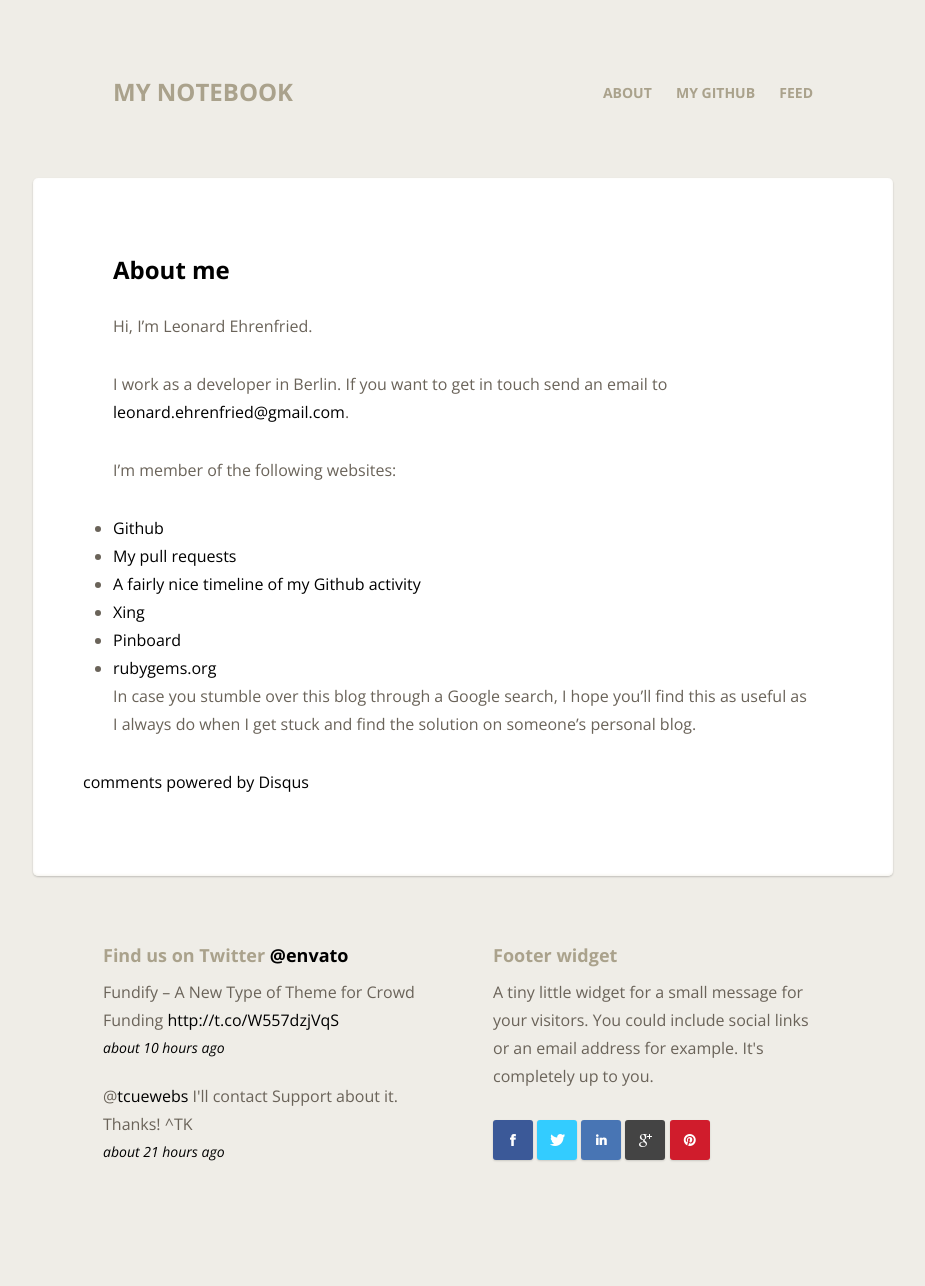
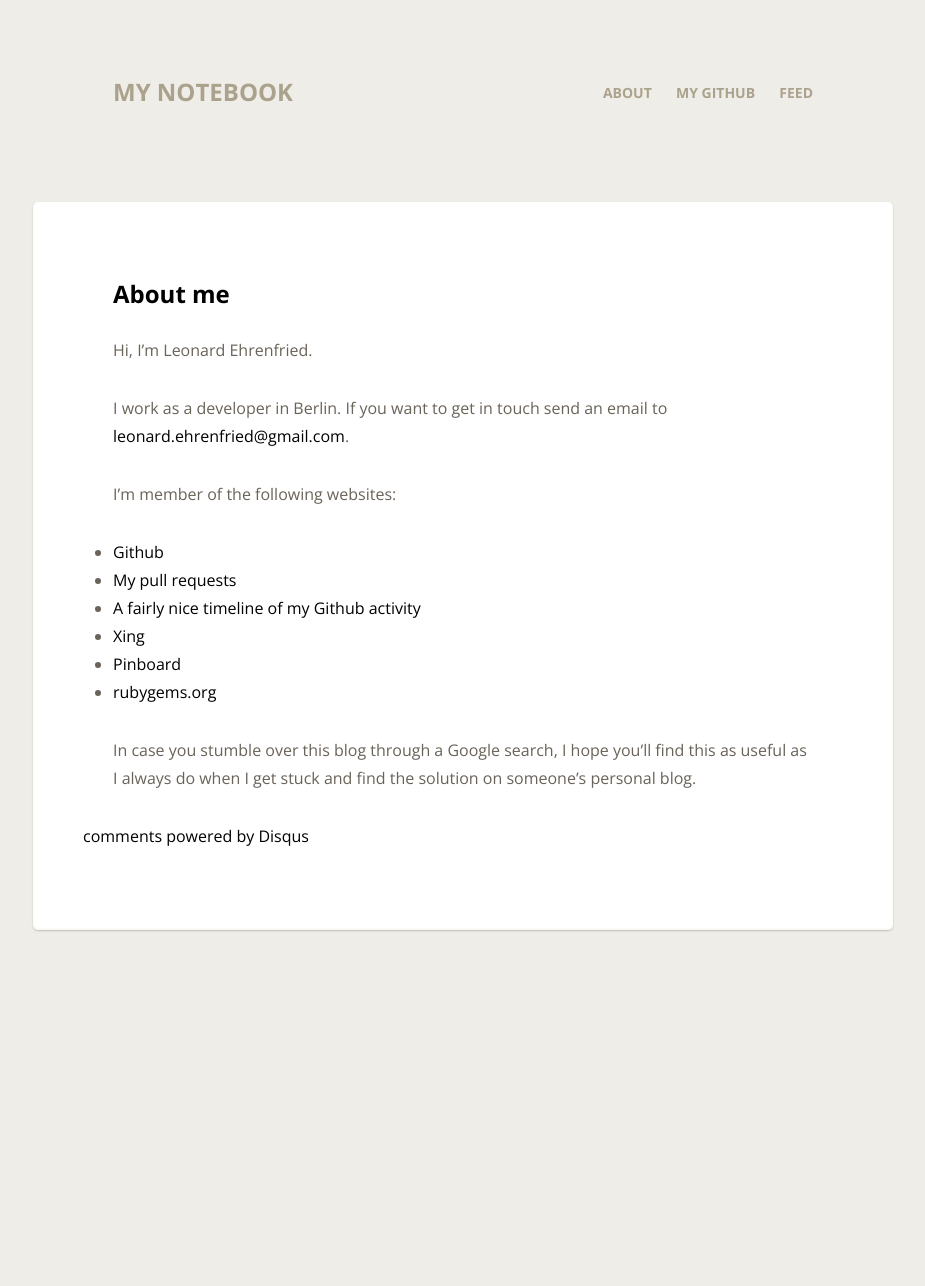
Before and after one commit to leonardehrenfried/blog, a Jekyll site: the page built from about.md, in a window 1280 px wide. Shown: the whole page, without its empty margins (177-1102 px from the left). Built offline with Jekyll 4.4.1, drawn with Linux system fonts in a browser that asks for light colours; nearby versions of some CDN libraries; Markdown is read by kramdown in place of the engine named in the settings; comment, search, counter and statistics services are not loaded; after the commit the page ends 1100 px from its top, so only the background shows below that.

Commit message:
Fix footer

```diff
--- a/_layouts/layout.html
+++ b/_layouts/layout.html
@@ -42,17 +42,8 @@
     <footer>
       <div class="slate">
         <div class="four columns">
-          <h5>Find us on Twitter <a href="#">@envato</a></h5>
-          <div class="tweet"><ul class="tweet_list"><li class="tweet_first tweet_odd"><span class="tweet_text">Fundify – A New Type of Theme for Crowd Funding <a href="http://t.co/W557dzjVqS">http://t.co/W557dzjVqS</a></span> <span class="tweet_time"><a href="http://twitter.com/envato/status/312026569973575680" title="view tweet on twitter">about 10 hours ago</a></span></li><li class="tweet_even"><span class="tweet_text"><span class="at">@</span><a href="http://twitter.com/tcuewebs">tcuewebs</a> I'll contact Support about it. Thanks! ^TK</span> <span class="tweet_time"><a href="http://twitter.com/envato/status/311853129824092161" title="view tweet on twitter">about 21 hours ago</a></span></li></ul></div>
         </div>
         <div class="four columns">
-          <h5>Footer widget</h5>
-          <p>A tiny little widget for a small message for your visitors. You could include social links or an email address for example. It's completely up to you.</p>
-          <a href="#"><button class="facebook"><i class="icon-facebook"></i></button></a>
-          <a href="#"><button class="twitter"><i class="icon-twitter"></i></button></a>
-          <a href="#"><button class="linkedin"><i class="icon-linkedin"></i></button></a>
-          <a href="#"><button class="google_plus"><i class="icon-google-plus"></i></button></a>
-          <a href="#"><button class="pinterest"><i class="icon-pinterest"></i></button></a>
         </div>
       </div>
     </footer>
--- a/stylesheets/style.css
+++ b/stylesheets/style.css
@@ -42,6 +42,7 @@
     line-height: 1;
 }
 ol, ul {
+  margin-bottom: 30px;
 }
 blockquote, q {
     quotes: none;
```
